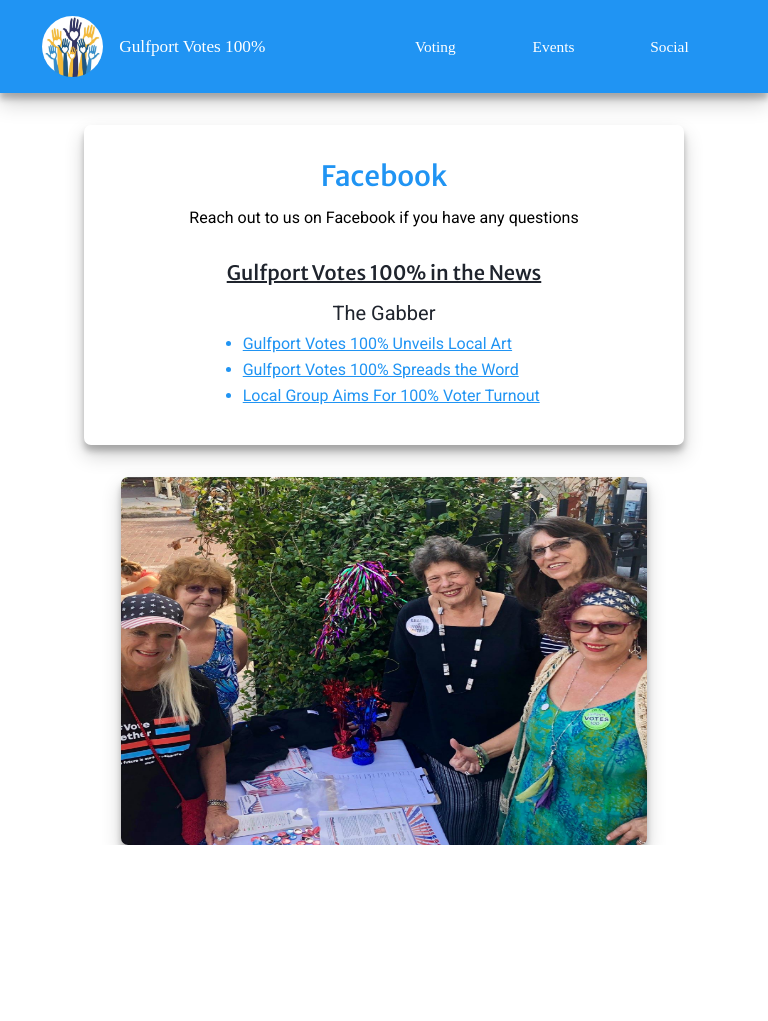
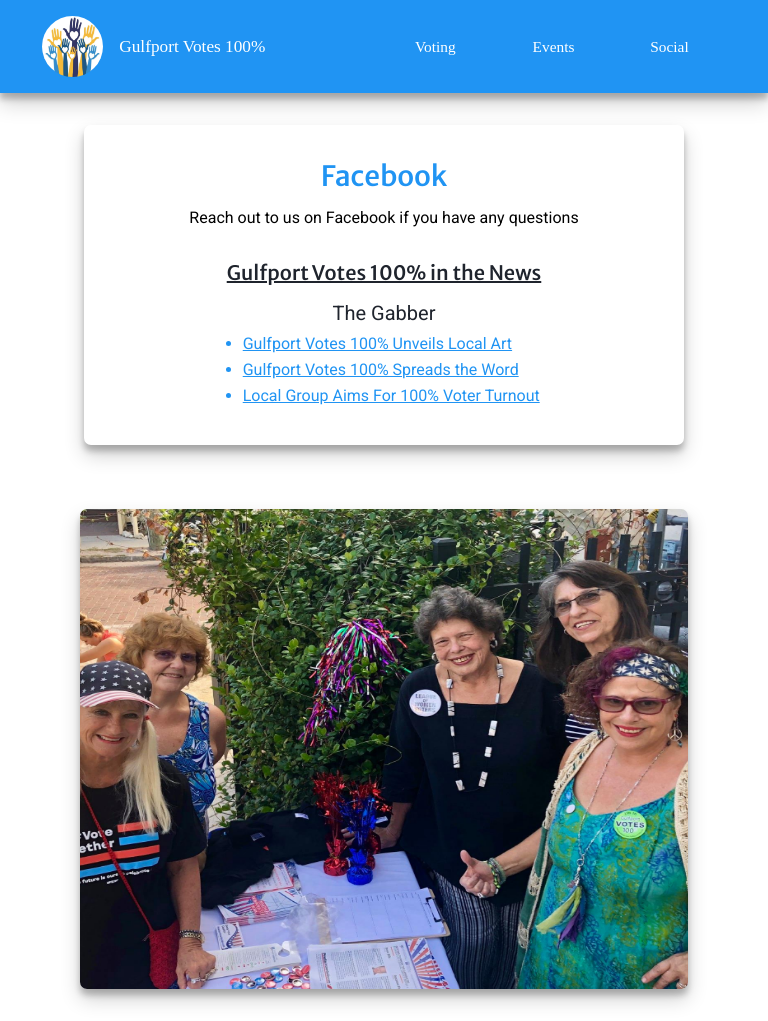
Before and after one commit to la-flor/GulfportVotes100, a React (Create React App) app in the folder client/: page /social in a window 768 px wide. Before the commit the page ends 845 px from the top, so only its background shows below. Built offline with nearby package versions, Linux system fonts and the light colour scheme; a web font is replaced by a local one.

Commit message:
Finished responsive design

```diff
--- a/client/src/components/Calendar/events.js
+++ b/client/src/components/Calendar/events.js
@@ -47,7 +47,8 @@
 				<iframe
 					src='https://calendar.google.com/calendar/embed?height=400&amp;wkst=1&amp;bgcolor=%23ffffff&amp;ctz=America%2FDenver&amp;src=NGI3a3RjYnF2cWVkOTY0aTExN3FzbWRraXNAZ3JvdXAuY2FsZW5kYXIuZ29vZ2xlLmNvbQ&amp;src=ZW4udXNhI2hvbGlkYXlAZ3JvdXAudi5jYWxlbmRhci5nb29nbGUuY29t&amp;color=%23C0CA33&amp;color=%230B8043&amp;showNav=1&amp;showTabs=0&amp;showPrint=0&amp;showDate=1&amp;showCalendars=0&amp;title=Gulfport%20Votes%20100%25'
 					frameBorder='0'
-					scrolling='no'></iframe>
+					scrolling='no'
+					title='calendar'></iframe>
 			</div>
 		</div>
 	);
--- a/client/src/components/Calendar/events.scss
+++ b/client/src/components/Calendar/events.scss
@@ -57,7 +57,8 @@
 	.Events__List {
 		margin-bottom: 2rem;
 	}
-	.Events__List, .Events__Calendar {
+	.Events__List,
+	.Events__Calendar {
 		width: auto;
 	}
 }
@@ -66,7 +67,8 @@
 	.Events__List {
 		margin-bottom: 2rem;
 	}
-	.Events__List, .Events__Calendar {
+	.Events__List,
+	.Events__Calendar {
 		width: 80vw;
 	}
 }
--- a/client/src/components/landing/landing.scss
+++ b/client/src/components/landing/landing.scss
@@ -29,7 +29,7 @@
 			list-style: outside;
 			margin: 1.4rem 0 0 1.8rem;
 			li {
-				padding: .4rem 0;
+				padding: 0.4rem 0;
 				font-size: clamp(1rem, 2vw, 1.25rem);
 			}
 		}
@@ -43,7 +43,7 @@
 	display: flex;
 	width: 100vw;
 	height: 45vh;
-	background-color:hsl(358, 79%, 46%);
+	background-color: hsl(358, 79%, 46%);
 	&__Background {
 		width: 100%;
 		height: 45vh;
--- a/client/src/components/navbar/navbar.scss
+++ b/client/src/components/navbar/navbar.scss
@@ -12,7 +12,7 @@
 	&__Name {
 		@include Center(center);
 		width: 40vw;
-		font-size: clamp(.6rem, 2.25vw, 2rem);
+		font-size: clamp(0.6rem, 2.25vw, 2rem);
 		img {
 			width: 20%;
 			border-radius: 50%;
--- a/client/src/components/social/social.scss
+++ b/client/src/components/social/social.scss
@@ -5,13 +5,14 @@
 	display: flex;
 	justify-content: space-evenly;
 	flex-wrap: wrap-reverse;
-    &__Image, &__Contact {
+	&__Image,
+	&__Contact {
 		display: flex;
 		flex-direction: column;
 		align-items: center;
 		width: 37.5rem;
 		height: 37.5rem;
-		margin-top: 3rem;
+		margin: 3rem 0;
 		border-radius: 7px;
 		box-shadow: $boxshadow;
 	}
@@ -26,7 +27,7 @@
 		justify-content: space-evenly;
 		.Social__Facebook {
 			text-align: center;
-            a{
+			a {
 				text-decoration: none;
 			}
 			h4 {
@@ -61,7 +62,7 @@
 			}
 			ul {
 				list-style: outside;
-                margin: .5rem 0 0 6.75rem;
+				margin: 0.5rem 0 0 6.75rem;
 			}
 			a {
 				color: $primary;
@@ -77,35 +78,35 @@
 }
 
 @media screen and (max-width: 400px) {
-    .Social__Contact, .Social__Image {
+	.Social__Contact,
+	.Social__Image {
 		width: auto;
 		height: 20rem;
 		margin: 3rem 1rem;
 		.Social__News {
 			ul {
-                margin: .5rem 0 0 1rem;
+				margin: 0.5rem 0 0 1rem;
 			}
 		}
 	}
 	.Social__Image {
-        margin-top: .25rem;
+		margin-top: 0.25rem;
 	}
 }
 
 @media screen and (min-width: 401px) and (max-width: 1260px) {
-	.Social__Contact, .Social__Image {
-        // width: auto;
+	.Social__Contact,
+	.Social__Image {
 		height: 20rem;
 		margin: 2rem 1rem;
 		.Social__News {
 			ul {
-                margin: .5rem 0 0 1rem;
+				margin: 0.5rem 0 0 1rem;
 			}
 		}
 	}
 	.Social__Image {
-        height: 23rem;
-        width: auto;
-        margin: 0 1rem;
+		height: 30rem;
+		width: 38rem;
 	}
 }
--- a/client/src/components/voting/voting.scss
+++ b/client/src/components/voting/voting.scss
@@ -94,6 +94,6 @@
 
 @media screen and (min-width: 401px) and (max-width: 1260px) {
 	.Voting__Ballot {
-		margin-bottom: 1.25rem
+		margin-bottom: 1.25rem;
 	}
 }
```
Also changed, not shown: client/src/components/Admin/Admin.scss (indentation only), 15 other files (tests, documents, lock files or other folders). Lines whose indentation alone changed are shown as unchanged.
